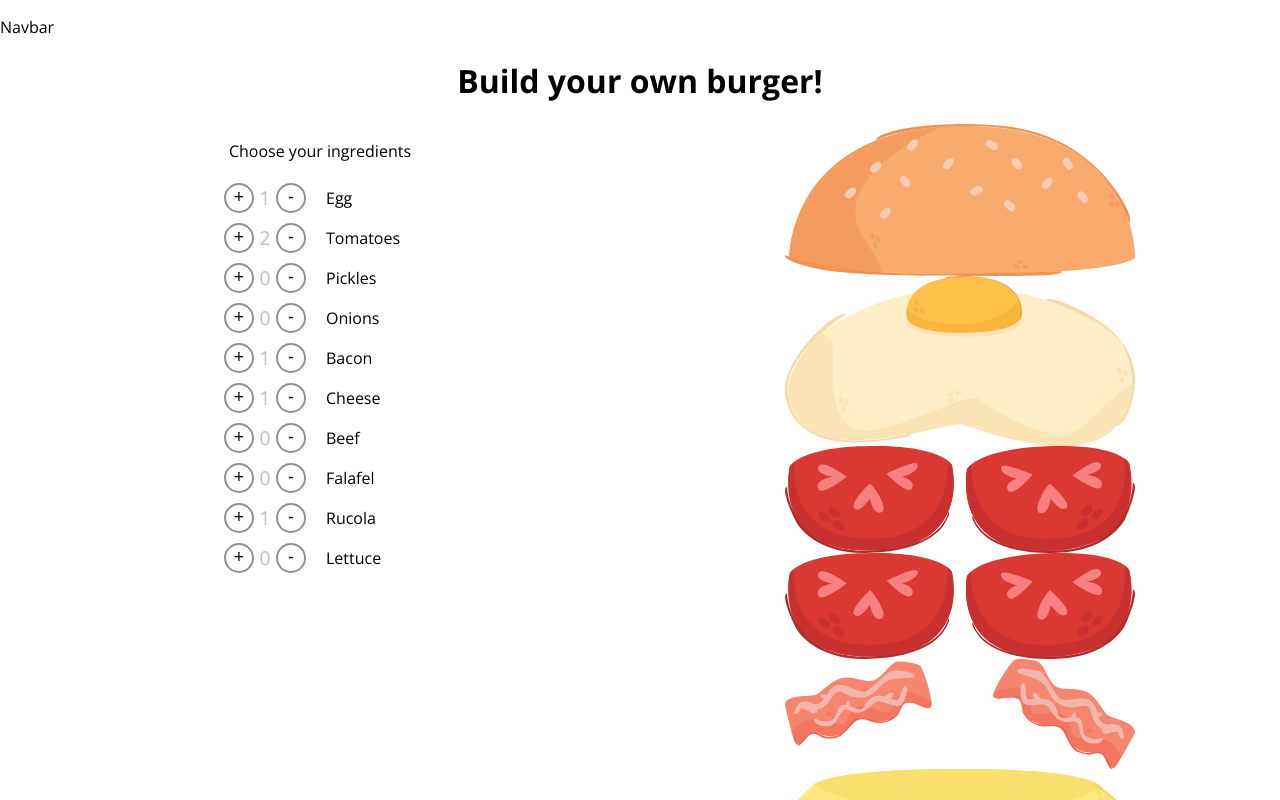
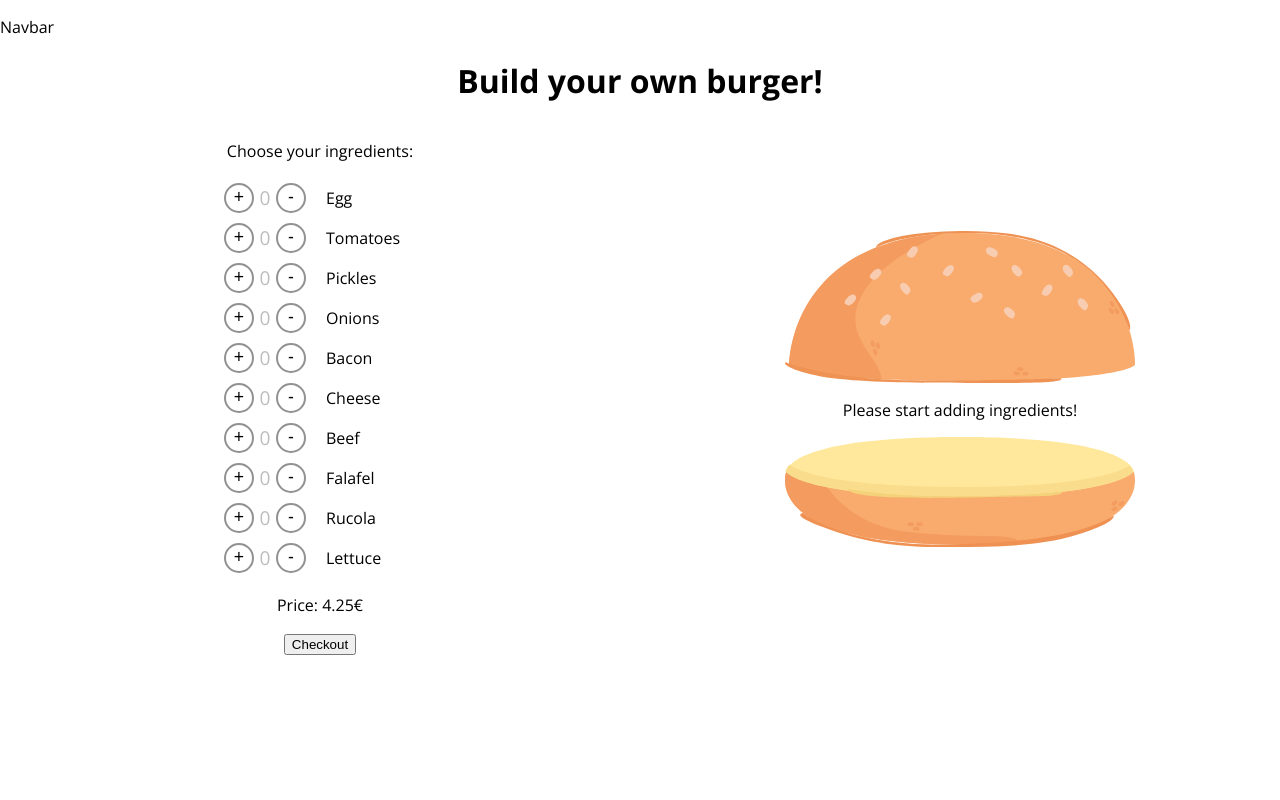
Before and after one commit to nas9lug2z/burger-constructor, a React (Create React App) app: page / in a window 1280 px wide. Shown: the top 800 px of the page. Built offline with nearby package versions, Linux system fonts and the light colour scheme.

Commit message:
added state handlers, ingredients can be changes dynamically

```diff
--- a/src/components/Burger/BuildControls/BuildControl/BuildControl.js
+++ b/src/components/Burger/BuildControls/BuildControl/BuildControl.js
@@ -3,12 +3,20 @@ import React from 'react';
 import classes from './BuildControl.module.css';
 
 const BuildControl = props => {
-	// console.log(props.ingredients);
+	// console.log(props.changeQuantityHandler('egg'));
 	return (
 		<div className={classes.Ingredient}>
-			<button className={classes.PlusButton}>+</button>
+			<button
+				onClick={props.addIngredientHandler}
+				className={classes.PlusButton}>
+				+
+			</button>
 			<span className={classes.Quantity}>{props.quantity}</span>
-			<button className={classes.MinusButton}>-</button>
+			<button
+				onClick={props.removeIngredientHandler}
+				className={classes.MinusButton}>
+				-
+			</button>
 			<span className={classes.IngredientName}>{props.ingredientName}</span>
 		</div>
 	);
--- a/src/components/Burger/BuildControls/BuildControls.js
+++ b/src/components/Burger/BuildControls/BuildControls.js
@@ -13,14 +13,20 @@ const BuildControls = props => {
 				ingredientName={ig}
 				quantity={ingredientQuantities[index]}
 				key={ig + ingredientQuantities[index]}
+				addIngredientHandler={_ => props.addIngredientHandler(ig)}
+				removeIngredientHandler={_ => props.removeIngredientHandler(ig)}
 			/>
 		);
 	});
 
 	return (
 		<div className={classes.BuildControlsContainer}>
-			<p>Choose your ingredients</p>
+			<p>Choose your ingredients: </p>
 			<div className={classes.IngredientsList}>{ingredientsList}</div>
+			<div>
+				<p>Price: {props.price}€</p>
+				<button>Checkout</button>
+			</div>
 		</div>
 	);
 };
--- a/src/components/Burger/BurgerIngredient/BurgerInredient.module.css
+++ b/src/components/Burger/BurgerIngredient/BurgerInredient.module.css
@@ -3,7 +3,7 @@
 	display: block;
 	position: relative;
 	margin: auto;
-	padding-top: -30px;
+	/* padding-top: -80px; */
 }
 .zIndex {
 	z-index: 0;
--- a/src/containers/BurgerBuilderPage/BurgerBuilderContainer.js
+++ b/src/containers/BurgerBuilderPage/BurgerBuilderContainer.js
@@ -3,33 +3,76 @@ import Burger from '../../components/Burger/Burger';
 import BuildControls from '../../components/Burger/BuildControls/BuildControls';
 
 import classes from './BurgerBuilderContainer.module.css';
+
+const PRICES = {
+	egg: 1,
+	tomatoes: 0.45,
+	pickles: 0.35,
+	onions: 0.4,
+	bacon: 1.2,
+	cheese: 1,
+	beef: 2.85,
+	falafel: 2.15,
+	rucola: 0.6,
+	lettuce: 0.55,
+};
 class BurgerBuilderContainer extends Component {
 	state = {
 		ingredients: {
-			egg: 1,
-			tomatoes: 2,
+			egg: 0,
+			tomatoes: 0,
 			pickles: 0,
 			onions: 0,
-			bacon: 1,
-			cheese: 1,
+			bacon: 0,
+			cheese: 0,
 			beef: 0,
 			falafel: 0,
-			rucola: 1,
+			rucola: 0,
 			lettuce: 0,
 		},
-		price: 4.5,
+		price: 4.25,
+	};
+
+	addIngredientHandler = type => {
+		const oldCount = this.state.ingredients[type];
+		const updatedCount = oldCount + 1;
+		const updatedIngredients = {
+			...this.state.ingredients,
+		};
+		updatedIngredients[type] = updatedCount;
+		const oldPrice = this.state.price;
+		const updatedPrice = Math.round((oldPrice + PRICES[type]) * 100) / 100;
+		this.setState({ ingredients: updatedIngredients, price: updatedPrice });
+	};
+
+	removeIngredientHandler = type => {
+		const oldCount = this.state.ingredients[type];
+		if (oldCount > 0) {
+			const updatedCount = oldCount - 1;
+			const updatedIngredients = {
+				...this.state.ingredients,
+			};
+			updatedIngredients[type] = updatedCount;
+			const oldPrice = this.state.price;
+			const updatedPrice = Math.round((oldPrice - PRICES[type]) * 100) / 100;
+			this.setState({ ingredients: updatedIngredients, price: updatedPrice });
+		}
 	};
 
 	render() {
+		// console.log(this.addIngredientHandler('egg'));
 		return (
 			<main>
 				<h1>Build your own burger!</h1>
 				<div className={classes.Container}>
-					<BuildControls ingredients={this.state.ingredients} />
+					<BuildControls
+						ingredients={this.state.ingredients}
+						addIngredientHandler={this.addIngredientHandler}
+						removeIngredientHandler={this.removeIngredientHandler}
+						price={this.state.price}
+					/>
 					<Burger ingredients={this.state.ingredients} />
 				</div>
-				<p>Price: {this.state.price}€</p>
-				<button>Checkout</button>
 			</main>
 		);
 	}
```
Also changed, not shown: 1 other file (tests, documents, lock files or other folders).
